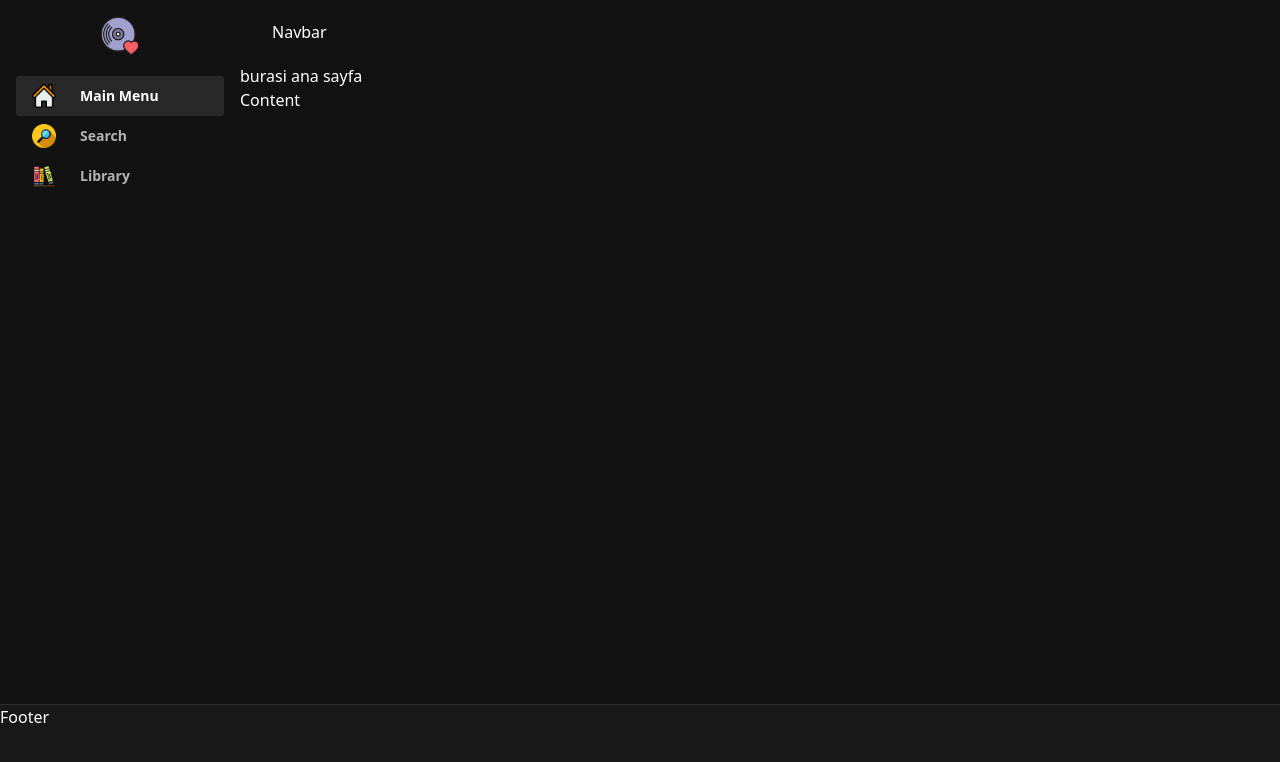
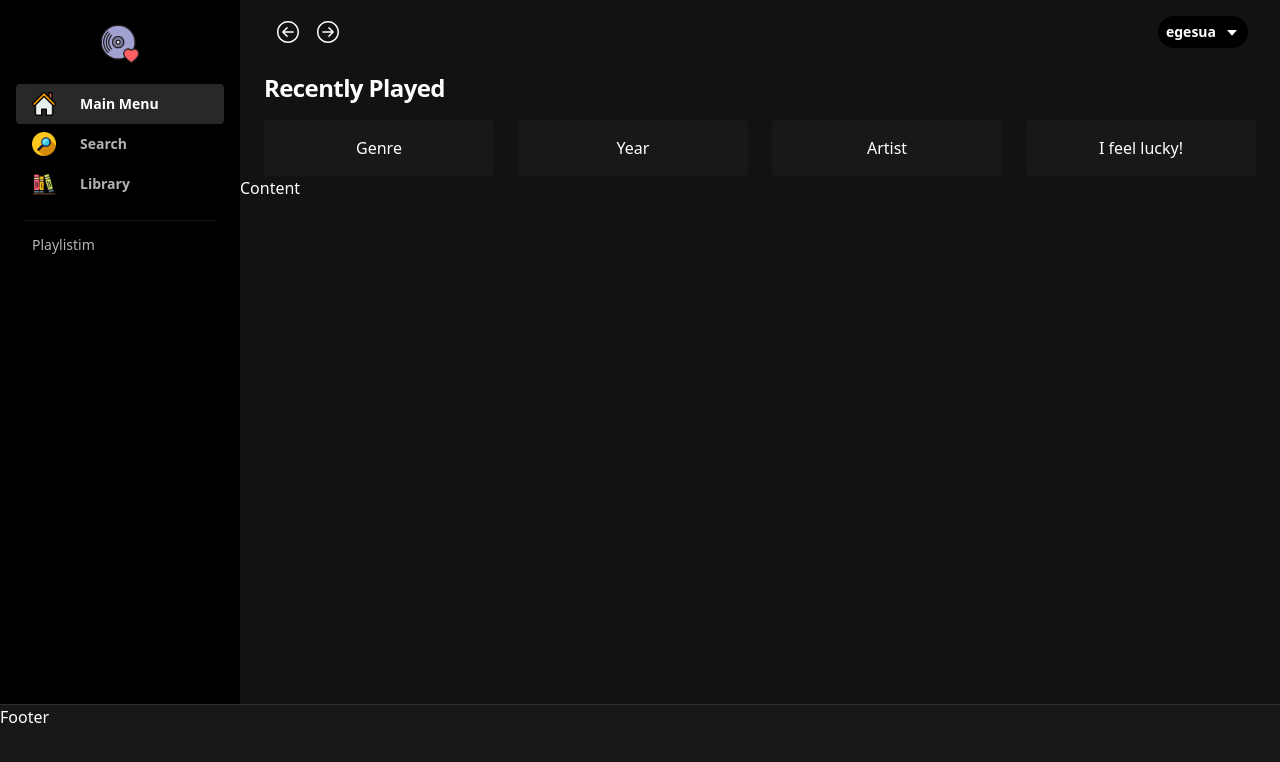
Before and after one commit to egesua/recommendator, a React (Create React App) app: page / in a window 1280 px wide. Shown: the top 762 px of the page. Built offline with nearby package versions, Linux system fonts and the light colour scheme.

Commit message:
navbar and sectıon created and updated

```diff
--- a/package.json
+++ b/package.json
@@ -3,6 +3,7 @@
   "version": "0.1.0",
   "private": true,
   "dependencies": {
+    "@headlessui/react": "^1.7.18",
     "@testing-library/jest-dom": "^5.17.0",
     "@testing-library/react": "^13.4.0",
     "@testing-library/user-event": "^13.5.0",
--- a/src/App.js
+++ b/src/App.js
@@ -1,4 +1,4 @@
-import Sidebar from "components/Sidebar/Sidebar";
+import Sidebar from "components/Sidebar";
 import Footer from "components/Footer";
 import Content from "components/Content";
 import { Routes, Route } from "react-router-dom";
--- a/src/Icons.js
+++ b/src/Icons.js
@@ -1,7 +1,14 @@
-const PrevIcon = ({size}) => {
+const PrevIcon = ({ size }) => {
   return (
-        <svg fill="currentColor" height={size} width={size} version="1.1" id="Capa_1" xmlns="http://www.w3.org/2000/svg" xmlns:xlink="http://www.w3.org/1999/xlink"
-        viewBox="0 0 219.151 219.151" xml:space="preserve">
+    <svg
+      fill="currentColor"
+      height={size}
+      width={size}
+      version="1.1"
+      id="Capa_1"
+      xmlns="http://www.w3.org/2000/svg"
+	    viewBox="0 0 219.151 219.151"
+      xmlSpace="preserve">
 <g>
 	<path d="M109.576,219.151c60.419,0,109.573-49.156,109.573-109.576C219.149,49.156,169.995,0,109.576,0S0.002,49.156,0.002,109.575
 		C0.002,169.995,49.157,219.151,109.576,219.151z M109.576,15c52.148,0,94.573,42.426,94.574,94.575
@@ -12,39 +19,55 @@ const PrevIcon = ({size}) => {
 		c-1.407,1.406-2.197,3.313-2.197,5.303c0.001,1.99,0.791,3.896,2.198,5.305L94.861,156.507z"/>
 </g>
 </svg>
-    )
-}
+  );
+};
 
-const NextIcon = ({size}) => {
+const NextIcon = ({ size }) => {
   return (
     <svg
-        fill="currentColor" height={size} width={size} version="1.1" id="Capa_1" xmlns="http://www.w3.org/2000/svg" xmlns:xlink="http://www.w3.org/1999/xlink"
-	 viewBox="0 0 219.15 219.15" xml:space="preserve">
+      fill="currentColor"
+      height={size}
+      width={size}
+      version="1.1"
+      id="Capa_1"
+      xmlns="http://www.w3.org/2000/svg"
+      viewBox="0 0 219.15 219.15"
+      xmlSpace="preserve"
+    >
       <g>
-	<path d="M109.575,0C49.156,0,0.002,49.155,0.002,109.576c0,60.419,49.154,109.574,109.573,109.574s109.573-49.155,109.573-109.574
+        <path
+          d="M109.575,0C49.156,0,0.002,49.155,0.002,109.576c0,60.419,49.154,109.574,109.573,109.574s109.573-49.155,109.573-109.574
 		C219.148,49.155,169.994,0,109.575,0z M109.575,204.15c-52.148,0-94.573-42.426-94.573-94.574C15.002,57.427,57.427,15,109.575,15
-		s94.573,42.427,94.573,94.576C204.148,161.725,161.723,204.15,109.575,204.15z"/>
-	<path d="M124.29,62.645c-2.929-2.928-7.678-2.928-10.606,0c-2.929,2.93-2.929,7.678,0,10.607l28.821,28.82l-83.457,0.008
+		s94.573,42.427,94.573,94.576C204.148,161.725,161.723,204.15,109.575,204.15z"
+        />
+        <path
+          d="M124.29,62.645c-2.929-2.928-7.678-2.928-10.606,0c-2.929,2.93-2.929,7.678,0,10.607l28.821,28.82l-83.457,0.008
 		c-4.143,0-7.5,3.358-7.5,7.501c0,4.142,3.358,7.499,7.5,7.499l83.46-0.008l-28.827,28.825c-2.929,2.929-2.929,7.678,0,10.606
 		c1.464,1.465,3.384,2.197,5.303,2.197c1.919,0,3.839-0.732,5.303-2.196l41.629-41.627c1.407-1.407,2.197-3.314,2.197-5.304
-		c0-1.989-0.79-3.897-2.197-5.304L124.29,62.645z"/>
+		c0-1.989-0.79-3.897-2.197-5.304L124.29,62.645z"
+        />
       </g>
+    </svg>
+  );
+};
+
+const DownDirIcon = ({ size }) => {
+  return(
+    <svg viewBox="0 0 16 16" width={size} height={size} xmlns="http://www.w3.org/2000/svg">
+        <path fill="currentColor" d="M3 6l5 5.794L13 6z" />
     </svg>
   )
 }
 
-
-
 const Icon = ({ name, size }) => {
   const icons = {
     prev: PrevIcon,
-        next: NextIcon
-    }
+    next: NextIcon,
+    downDir: DownDirIcon
+  };
 
-    const Component = icons[name]
-    return <Component size = {size} />
-}
+  const Component = icons[name];
+  return <Component size={size} />;
+};
 
-export {
-    Icon
-}
+export { Icon };
--- a/src/components/Content.js
+++ b/src/components/Content.js
@@ -8,11 +8,13 @@ function Content() {
     return(
         <main className="flex-auto">
             <Navbar />
+            <div className="px-6 pt-2">
             <Routes>
                 <Route path="/" element = {<Home />} />
                 <Route path="/search" element = {<Search />} />
                 <Route path="/collections" element = { <Collections /> } />
             </Routes>
+            </div>
             Content
         </main>
     )
--- a/src/components/Navbar.js
+++ b/src/components/Navbar.js
@@ -1,7 +1,11 @@
+import Navigation from "./Navbar/Navigation"
+import Auth from "./Navbar/Auth"
+
 function Navbar() {
     return(
         <nav className="h-16 px-8 flex items-center justify-between">
-            Navbar
+            <Navigation />
+            <Auth />
         </nav>
     )
 }
--- /dev/null
+++ b/src/components/Navbar/Auth.js
@@ -0,0 +1,48 @@
+import { Menu } from "@headlessui/react"
+import { Icon } from "Icons"
+
+function Auth() {
+
+    const user = {
+        name: 'egesua'
+    }
+
+    return (
+        <Menu as="nav" className={"relative"}>
+        {({open}) => (
+            <>
+            <Menu.Button className={ `flex items-center h-8 rounded-3xl pr-2 ${open ? 'bg-activeColor' : 'bg-black'} hover:bg-activeColor ` }>
+            <span className="text-sm font-semibold mr-2 ml-2">{user.name}</span>
+            <span className={open == true && 'rotate-180'}>
+            <Icon size={16} name="downDir" />
+            </span>
+
+        </Menu.Button>
+        <Menu.Items className={"absolute p-1 top-full right-0 w-48 bg-activeColor rounded translate-y-2"}>
+          <Menu.Item>
+            {({ active }) => (
+              <a
+                className={`h-7 flex items-center px-2 text-sm rounded ${active && 'bg-white bg-opacity-10'}`}
+                href="#"
+              >
+                Profile
+              </a>
+            )}
+          </Menu.Item>
+          <Menu.Item>
+            {({ active }) => (
+              <a
+                className={`h-7 flex items-center px-2 text-sm rounded ${active && 'bg-white bg-opacity-10'}`}
+                href="#"
+              >
+                Log out
+              </a>
+            )}
+          </Menu.Item>
+        </Menu.Items>
+            </>
+        )}
+      </Menu>
+    )
+}
+export default Auth
--- /dev/null
+++ b/src/components/Navbar/Navigation.js
@@ -0,0 +1,29 @@
+import { Icon } from "Icons";
+import { useNavigate } from "react-router-dom";
+
+function Navigation() {
+  const nav = useNavigate();
+
+  const handleNav = (step) => {
+    nav(step);
+  };
+
+  return (
+    <nav className="flex items-center gap-x-2">
+      <button
+        onClick={() => handleNav(-1)}
+        className="w-8 h-8 flex items-center justify-center rounded-full"
+      >
+        <Icon size={22} name="prev" />
+      </button>
+      <button
+        onClick={() => handleNav(1)}
+        className="w-8 h-8 flex items-center justify-center rounded-full"
+      >
+        <Icon size={22} name="next" />
+      </button>
+    </nav>
+  );
+}
+
+export default Navigation;
--- /dev/null
+++ b/src/components/Section.js
@@ -0,0 +1,22 @@
+import { NavLink } from "react-router-dom";
+
+function Section({ title, items }) {
+  return (
+    <section>
+      <header className="flex items-stretch justify-between mb-4">
+        <h3 className="text-2xl text-white font-semibold tracking-tight">
+          {title}
+        </h3>
+      </header>
+      <div className="grid grid-cols-4 gap-x-6 justify-between">
+        {items.map((item) => (
+          <NavLink key={item.id} to="/" className={"bg-footer p-4 rounded text-center"}>
+            {item.title}
+          </NavLink>
+        ))}
+      </div>
+    </section>
+  );
+}
+
+export default Section;
--- a/src/components/Sidebar/Sidebar.js
+++ b/src/components/Sidebar.js
@@ -1,15 +1,17 @@
 import logo from "img/logo.png"
-import Menu from "./Menu"
+import Menu from "./Sidebar/Menu"
+import Playlists from "./Sidebar/Playlists"
 
 function Sidebar() {
     return(
-        <aside className="w-60 py-4 flex flex-col">
+        <aside className="w-60 pt-6 flex flex-shrink-0 flex-col bg-black">
             <a href="#" className="mb-5 px-5">
                 <img src={logo} alt="music" className="h-10 pl-20" />
             </a>
 
+                <Menu />
 
-                <Menu />
+            <Playlists />
 
         </aside>
     )
--- /dev/null
+++ b/src/components/Sidebar/Playlists.js
@@ -0,0 +1,16 @@
+function Playlists() {
+    return (
+        <nav className="mx-6 mt-4 pl-2 pt-2 flex-auto border-t border-white border-opacity-10 overflow-auto">
+            <ul>
+                <li>
+                     <a href="#" className="text-sm text-link hover:text-white flex h-8 items-center">
+                        Playlistim
+                     </a>
+                </li>
+            </ul>
+
+        </nav>
+    )
+}
+
+export default Playlists
--- a/src/views/Home.js
+++ b/src/views/Home.js
@@ -1,7 +1,39 @@
-const Home = () => {
+import Section from "components/Section"
+
+function Home() {
+
+    const items = [
+      {
+        id: 1,
+        title: "Genre",
+        description: "LoremIpsum",
+        image: "...",
+      },
+      {
+        id: 2,
+        title: "Year",
+        description: "LoremIpsum",
+        image: "...",
+      },
+      {
+        id: 3,
+        title: "Artist",
+        description: "LoremIpsum",
+        image: "...",
+      },
+      {
+        id: 4,
+        title: "I feel lucky!",
+        description: "LoremIpsum",
+        image: "...",
+      }
+    ];
+
     return (
         <div>
-            burasi ana sayfa
+            <Section
+             title="Recently Played"
+             items={items} />
         </div>
     )
 }
```
Also changed, not shown: src/img/prevButton.png (deleted), 1 other file (tests, documents, lock files or other folders). Lines whose indentation alone changed are shown as unchanged.
